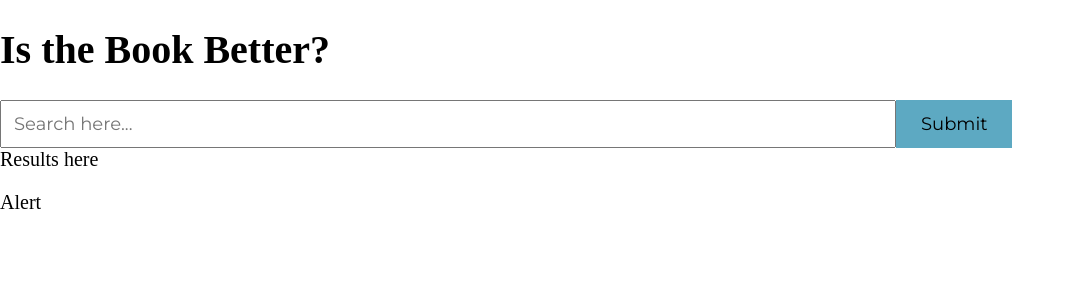
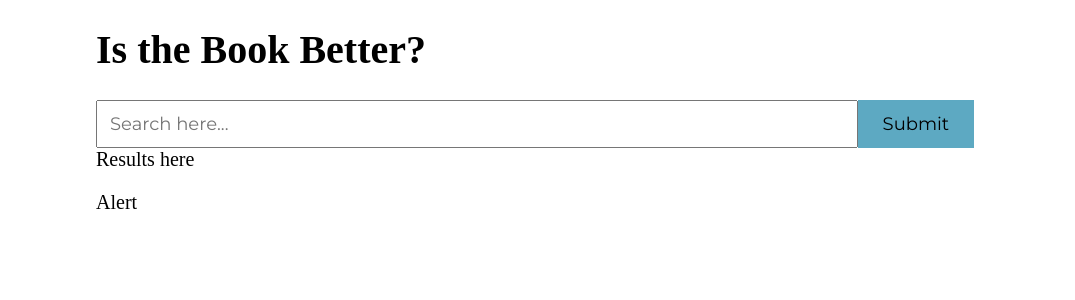
Before and after one commit to lindashendev/is-the-book-better, a React (Create React App) app: page / in a window 1280 px wide. Shown: the top 300 px of the page, without its empty margins (0-1075 px from the left). Built offline with nearby package versions, Linux system fonts and the light colour scheme; a web font is replaced by a local one.

Commit message:
Display title and image of  result in the results section

```diff
--- a/src/components/MainResults.js
+++ b/src/components/MainResults.js
@@ -12,6 +12,7 @@ function MainResults({userQuery}) {
 
   useEffect(() => {
 
+  // use axios to get results
     if (userQuery) {
         setIsLoading(true);
 
@@ -21,6 +22,7 @@ function MainResults({userQuery}) {
             query: userQuery
           }
         });
+
         const googleBooksRequest = axios.get('https://www.googleapis.com/books/v1/volumes', {
           params: {
           q: userQuery,
@@ -34,6 +36,7 @@ function MainResults({userQuery}) {
         const movieResults = movieData.data.results;
         const bookResults = booksData.data.items
 
+        console.log(bookResults);
         if (movieResults.length > 0 && bookResults !== undefined) {
           const re = new RegExp(userQuery, 'i')
           const movieFound = movieResults.find(movie => {
@@ -64,26 +67,35 @@ function MainResults({userQuery}) {
           // object.vote_average
           // object.volumeInfo.averageRating
   }
-
     return(
-        <div className="results">
+        <>
+      <div className="wrapper">
           {isLoading
           ? <p>Fetching results</p>
           : <div>
             Results here
-            <div className="movie">
-              <div className="wrapper">
-
-              </div>
-            </div>
-            <div className="book">
-              <div className="wrapper"></div>
-              </div>
             </div>
           }
-          {!matchFound
-          && <p>Alert</p>}
+
+          {matchFound
+          ? <div className="results">
+           <div className="info-card">
+
+                <h2 className="info-card__title">{movieResult.title}
+                </h2>
+                <p className="info-card__rating"></p>
+                <img src={`https://image.tmdb.org/t/p/original/${movieResult.poster_path}`} alt="" className="info-card__image" />
+            </div>
+            <div className="info-card">
+                <h2 className="info-card__title">{bookResult.volumeInfo.title}
+                </h2>
+                <p className="info-card__rating"></p>
+                <img src={bookResult.volumeInfo.imageLinks.thumbnail} alt="" className="info-card__image" />
+            </div>
+          </div>
+          : <p>Alert</p>}
         </div>
+        </>
     )
 
 }
--- a/src/styles/sass/styles.css
+++ b/src/styles/sass/styles.css
@@ -287,6 +287,25 @@ button {
   padding: 12px 25px;
 }
 
+.results {
+  display: flex;
+  justify-content: space-between;
+}
+
+.info-card {
+  width: 30%;
+}
+
+div > img {
+  width: 100%;
+}
+
 html {
   font-size: 125%;
+}
+
+.wrapper {
+  width: 85%;
+  max-width: 1200px;
+  margin: 0 auto;
 }/*# sourceMappingURL=styles.css.map */
--- a/src/styles/sass/styles.scss
+++ b/src/styles/sass/styles.scss
@@ -3,7 +3,14 @@
 @import './partials/setup';
 @import './partials/variables';
 @import './partials/header';
+@import './partials/info-card';
 
 html {
   font-size: 125%;
 }
+
+.wrapper {
+  width: 85%;
+  max-width: 1200px;
+  margin: 0 auto;
+}
```
Also changed, not shown: src/styles/sass/partials/_info-card.scss (added, +11 -0 lines), 1 other file (tests, documents, lock files or other folders).
